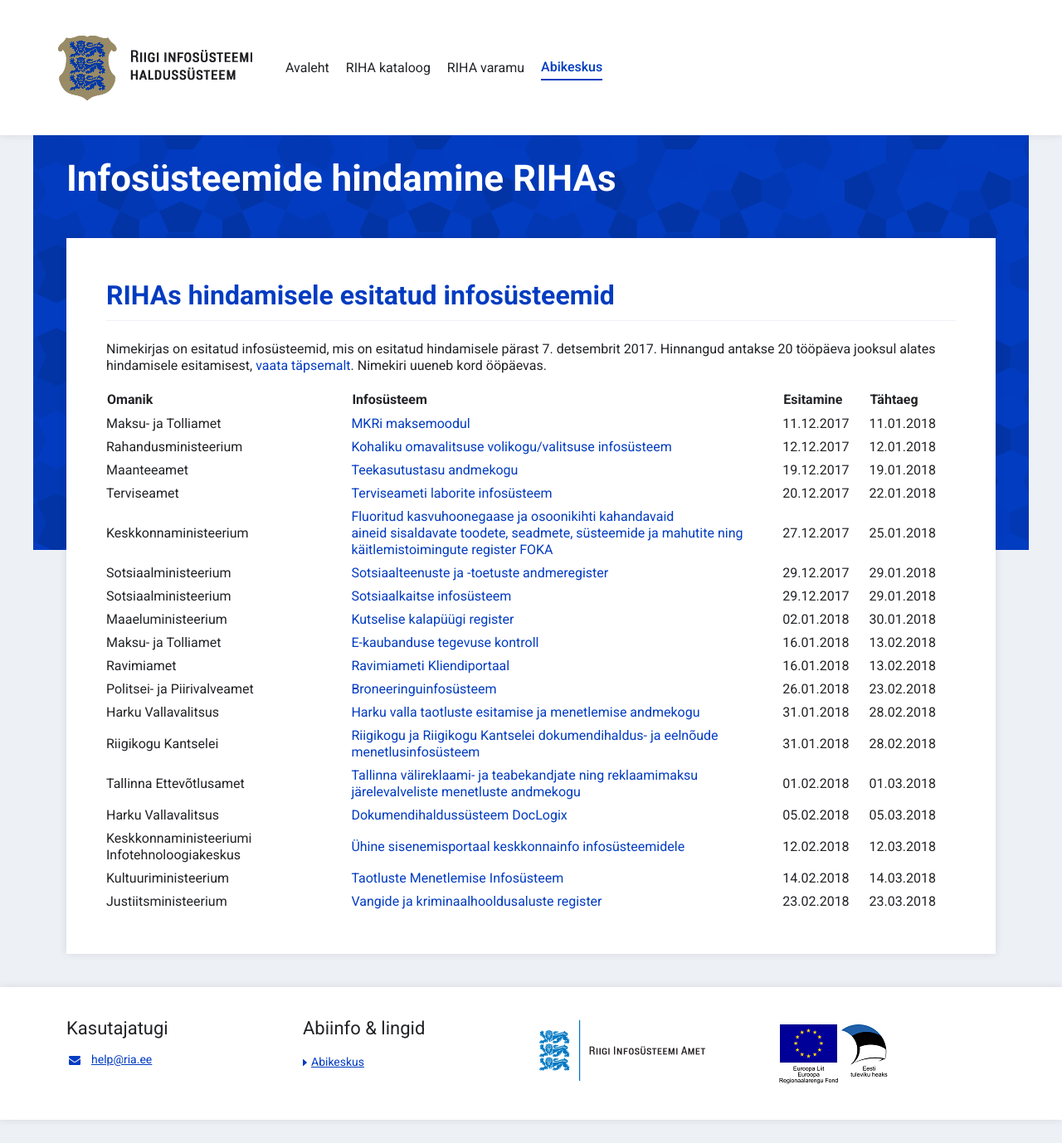
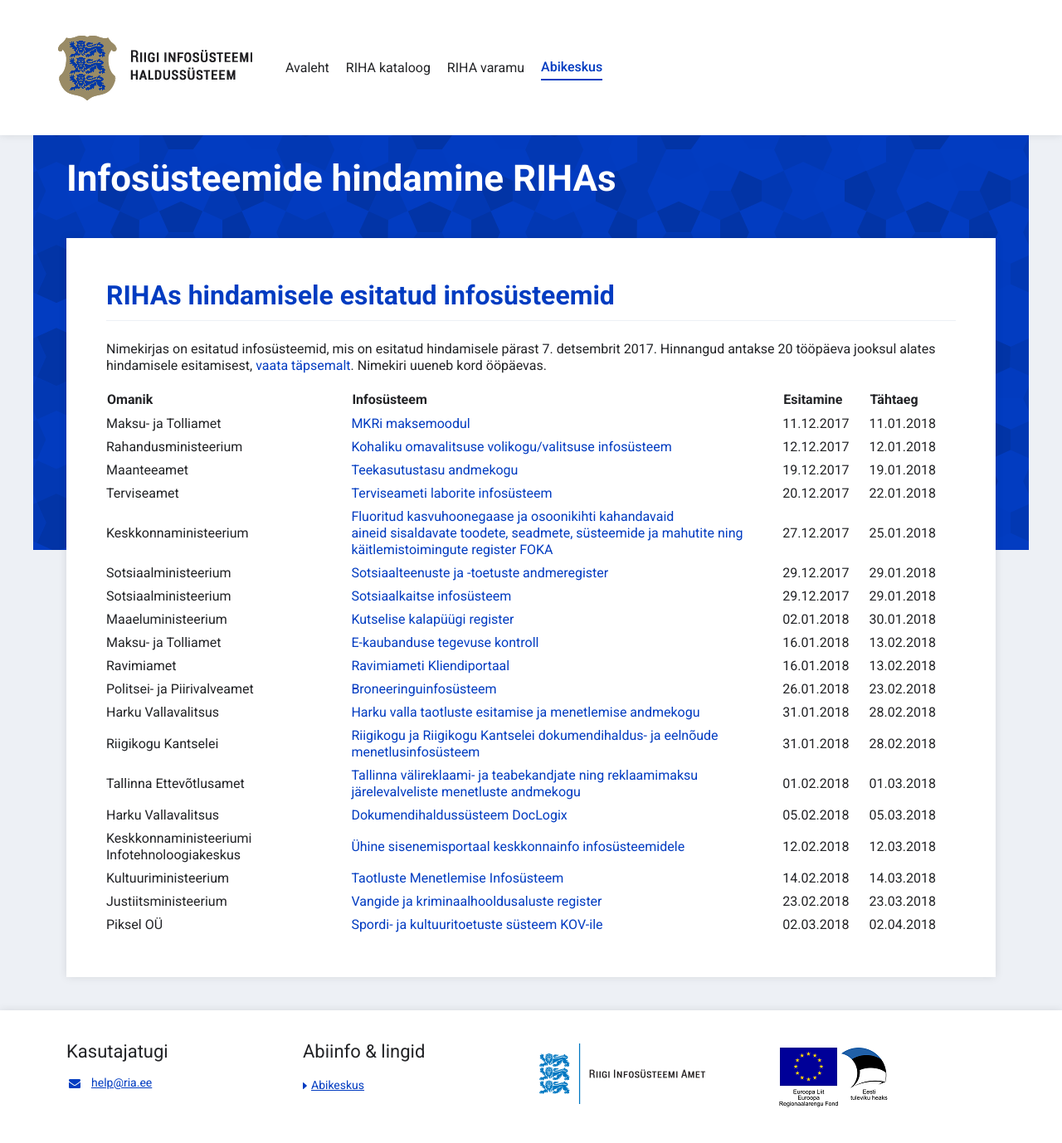
Before and after one commit to e-gov/RIHA-Help, a Jekyll site: the page built from docs/RIHAs-hindamisel.md, in a window 1280 px wide. Shown: the whole page at 83% size. Built offline with Jekyll 4.4.1, drawn with Linux system fonts in a browser that asks for light colours; before the commit the page ends 1350 px from its top, so only the background shows below that.

Commit message:
Update RIHAs-hindamisel.md

```diff
--- a/docs/RIHAs-hindamisel.md
+++ b/docs/RIHAs-hindamisel.md
@@ -25,3 +25,4 @@ Nimekirjas on esitatud infosüsteemid, mis on esitatud hindamisele pärast 7. de
 | Keskkonnaministeeriumi Infotehnoloogiakeskus | [Ühine sisenemisportaal keskkonnainfo infosüsteemidele](https://www.riha.ee/Infosüsteemid/Vaata/sso-keskkonnainfo) | 12.02.2018 | 12.03.2018 |
 | Kultuuriministeerium | [Taotluste Menetlemise Infosüsteem](https://www.riha.ee/Infosüsteemid/Vaata/TMS) | 14.02.2018 | 14.03.2018 |
 |Justiitsministeerium | [Vangide ja kriminaalhooldusaluste register](https://www.riha.ee/Infosüsteemid/Vaata/kir) | 23.02.2018 | 23.03.2018 |
+| Piksel OÜ | [Spordi- ja kultuuritoetuste süsteem KOV-ile](https://www.riha.ee/Infosüsteemid/Vaata/spoku) | 02.03.2018 | 02.04.2018 |
```
